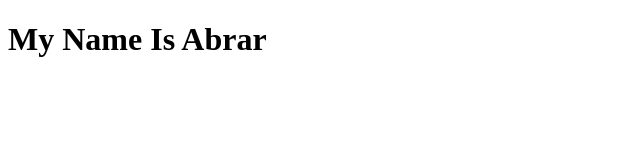
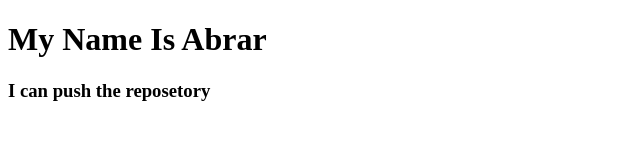
Before and after one commit to Shopnilhub/FirstWebsite, a plain HTML site: page index.html in a window 1280 px wide. Shown: the whole page, without its empty margins (0-640 px from the left). Drawn offline with Linux system fonts and the light colour scheme.

Commit message:
learned github

```diff
--- a/index.html
+++ b/index.html
@@ -8,5 +8,6 @@
 </head>
 <body>
     <h1>My Name Is Abrar</h1>
+    <h3>I can push the reposetory</h3>
 </body>
 </html>
```
